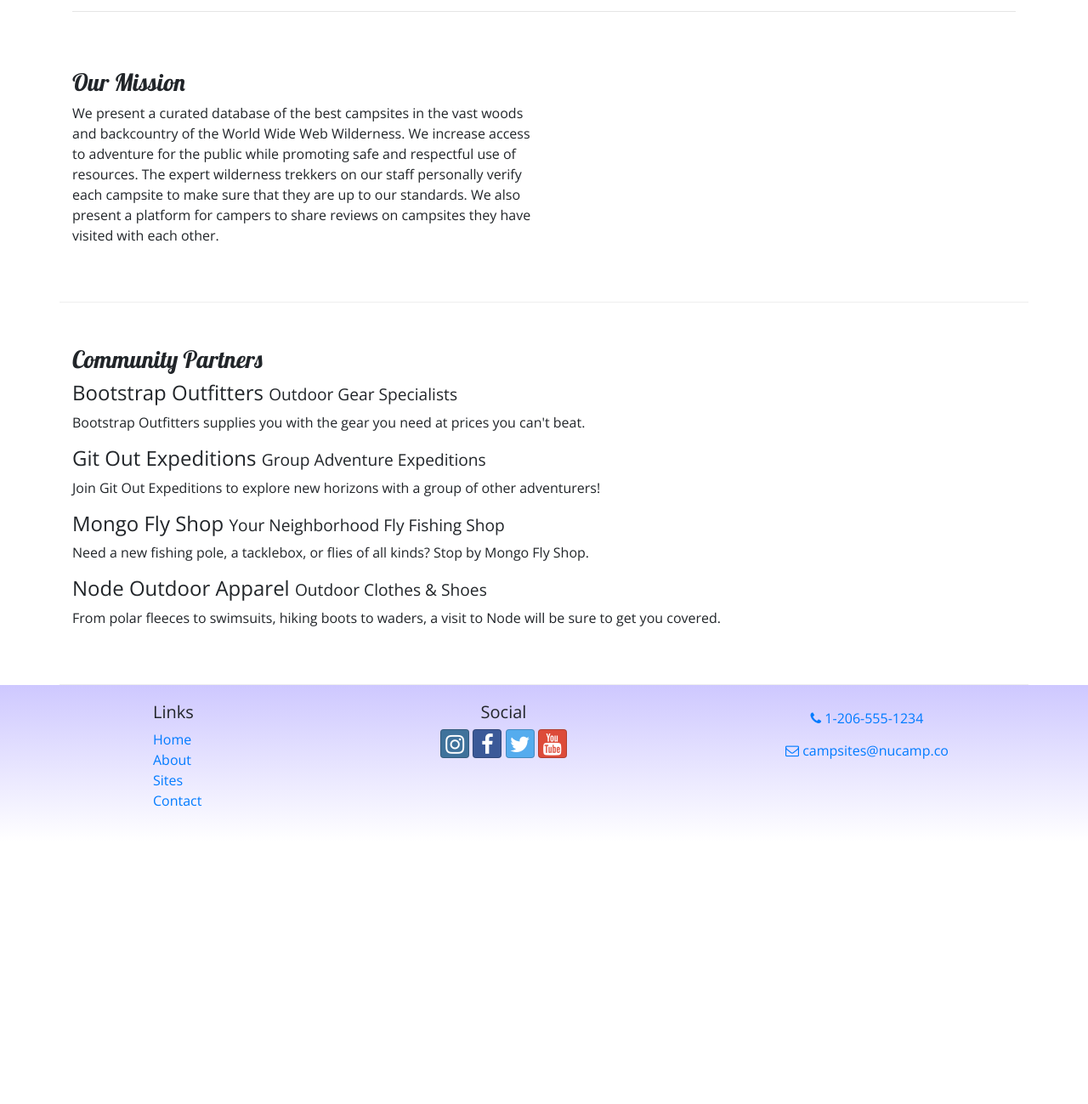
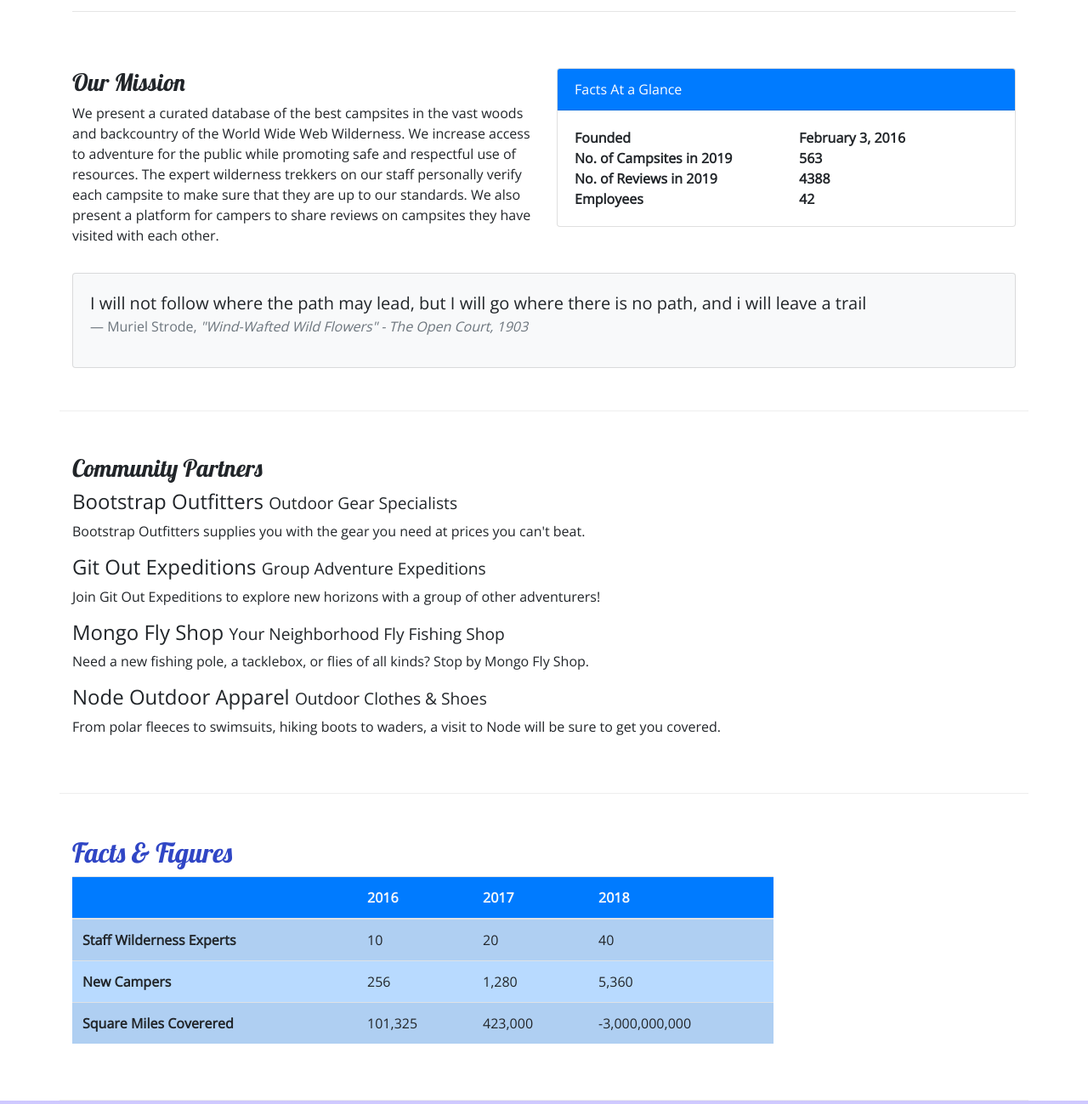
Before and after one commit to GuyEMathieu/nucampsites, a website: page aboutus.html in a window 1280 px wide. Shown: the part 324-1623 px from the top of the page at 85% size. Before the commit the page ends 1314 px from the top, so only its background shows below. Drawn offline with nearby package versions, Linux system fonts and the light colour scheme.

Commit message:
table and card

```diff
--- a/aboutus.html
+++ b/aboutus.html
@@ -68,6 +68,36 @@
                     <h3>Our Mission</h3>
                     <p>We present a curated database of the best campsites in the vast woods and backcountry of the World Wide Web Wilderness. We increase access to adventure for the public while promoting safe and respectful use of resources. The expert wilderness trekkers on our staff personally verify each campsite to make sure that they are up to our standards. We also present a platform for campers to share reviews on campsites they have visited with each other.</p>
                 </div>
+
+                <div class="col-sm-6">
+                    <div class="card">
+                        <div class="card-header bg-primary text-white">
+                            Facts At a Glance
+                        </div>
+                        <div class="card-body">
+                            <div class="row">
+                                <dt class='col-6'>Founded</dt>
+                                <dt class='col-6'>February 3, 2016</dt>
+                                <dt class='col-6'>No. of Campsites in 2019</dt>
+                                <dt class='col-6'>563</dt>
+                                <dt class='col-6'>No. of Reviews in 2019</dt>
+                                <dt class='col-6'>4388</dt>
+                                <dt class='col-6'>Employees</dt>
+                                <dt class='col-6'>42</dt>
+                            </div>
+                        </div>
+                    </div>
+                </div>
+                <div class="col">
+                    <div class="card bg-light mt-3">
+                        <blockquote class='blockquote card-body'>
+                            <p class='mb-0'>I will not follow where the path may lead, but I will go where there is no path, and i will leave a trail</p>
+                            <footer class='blockquote-footer'>Muriel Strode,
+                                <cite title='Source Title'>"Wind-Wafted Wild Flowers" - The Open Court, 1903</cite>
+                            </footer>
+                        </blockquote>
+                    </div>
+                </div>
             </div>
 
             <div class='row row-content'>
@@ -83,9 +113,47 @@
                     <p class='d-none d-sm-block'>From polar fleeces to swimsuits, hiking boots to waders, a visit to Node will be sure to get you covered.</p>
                 </div>
             </div>
+
+            <div class="row row-content">
+                <div class="col-sm-9">
+                    <h2>Facts &amp; Figures</h2>
+                    <div class="table-responsive">
+                        <table class="table table-striped">
+                            <thead>
+                                <tr class="bg-primary text-light">
+                                    <th></th>
+                                    <th>2016</th>
+                                    <th>2017</th>
+                                    <th>2018</th>
+                                </tr>
+                            </thead>
+                            <tbody class="table-primary">
+                                <tr>
+                                    <th>Staff Wilderness Experts</th>
+                                    <td>10</td>
+                                    <td>20</td>
+                                    <td>40</td>
+                                </tr>
+                                <tr>
+                                    <th>New Campers</th>
+                                    <td>256</td>
+                                    <td>1,280</td>
+                                    <td>5,360</td>
+                                </tr>
+                                <tr>
+                                    <th>Square Miles Coverered</th>
+                                    <td>101,325</td>
+                                    <td>423,000</td>
+                                    <td>-3,000,000,000</td>
+                                </tr>
+                            </tbody>
+                        </table>
+                    </div>
+                </div>
+            </div>
         </div>
 
-        <footer>
+        <footer class='site-footer'>
             <div class="container">
                 <div class="row">
                     <div class="col-4 col-sm-2 offset-1">
--- a/css/style.css
+++ b/css/style.css
@@ -12,7 +12,7 @@
 header h2 {
   color: #cec8ff;
 }
-footer {
+.site-footer {
   background-image: linear-gradient(#cec8ff, white);
   padding: 20px 0;
 }
```
Also changed, not shown: contactus.html (+1 -1 lines), index.html (+1 -1 lines), 1 other file.
